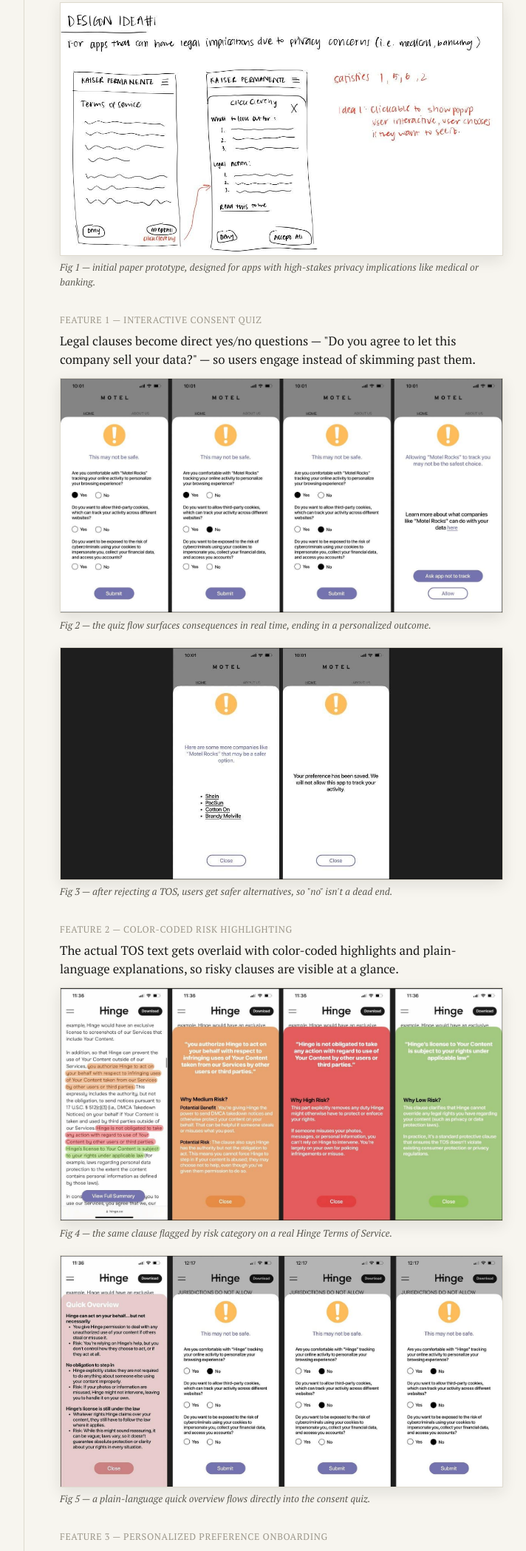
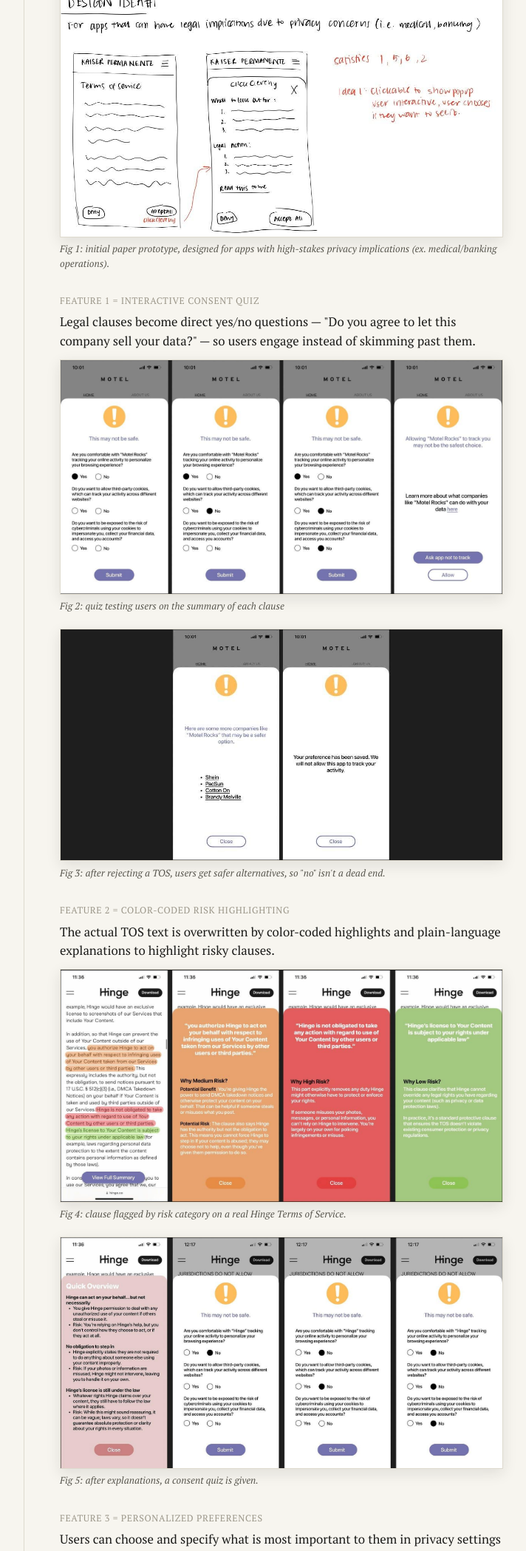
Before and after one commit to siddhi-kabadi/portfolio, a plain HTML site: page clickcleverly-walkthrough.html in a window 1280 px wide. Shown: the part 703-2800 px from the top of the page at 74% size, without its empty margins (267-979 px from the left). Drawn offline with Linux system fonts and the light colour scheme.

Commit message:
Update clickcleverly-walkthrough.html

```diff
--- a/clickcleverly-walkthrough.html
+++ b/clickcleverly-walkthrough.html
@@ -22,7 +22,7 @@
       <a class="sb-tab active" href="research.html">Research</a>
     </nav>
     <div class="sb-contact">
-      <a href="mailto:skabadi@scu.edu">skabadi [at] scu [dot] edu</a>
+      <a href="mailto:skabadi@scu.edu">siddhi_kabadi [at] brown [dot] edu</a>
       <a href="https://linkedin.com/in/siddhikabadi/" target="_blank">LinkedIn</a>
       <a href="resume.pdf" download>Resume</a>
     </div>
@@ -33,8 +33,8 @@
       <p class="walk-back"><a href="clickcleverlyindex.html" class="proj-link">← Back to project</a></p>
 
       <div class="proj-eyebrow">Santa Clara University · HCI Capstone</div>
-      <h1 class="proj-title">Click Cleverly — Design Walkthrough</h1>
-      <p class="proj-desc">Two core flows: an interactive consent quiz that turns legal clauses into plain questions, and a color-coded risk scale that flags concerning clauses in the contract itself.</p>
+      <h1 class="proj-title">Click Cleverly: Design Walkthrough</h1>
+      <p class="proj-desc">Main ideas: (1) an interactive consent quiz that turns legal clauses into plain questions, and (2) a color-coded risk scale that flags concerning clauses within the contract.</p>
       <p class="walk-medium"><a href="https://medium.com/@aimalik/click-cleverly-making-terms-of-service-crystal-clear-6fb8af7c5756" target="_blank" class="proj-link">Read the full write-up on Medium ↗</a></p>
 
       <figure class="walk-figure">
@@ -42,39 +42,39 @@
       </figure>
 
       <div class="doc-label">Where it started</div>
-      <p class="proj-desc">The earliest sketch tested a click-to-reveal popup on a live Terms of Service page — user-initiated, not intrusive. That principle carried through every version that followed.</p>
+      <p class="proj-desc">The earliest sketch tested a click-to-reveal popup on a live Terms of Service page: user-initiated & not intrusive. </p>
       <figure class="walk-figure">
         <img src="clickcleverly-mockups/mockup-7.jpg" alt="Early hand-drawn sketch of Click Cleverly design concept showing Kaiser Permanente TOS with a popup overlay">
-        <figcaption>Fig 1 — initial paper prototype, designed for apps with high-stakes privacy implications like medical or banking.</figcaption>
+        <figcaption>Fig 1:  initial paper prototype, designed for apps with high-stakes privacy implications (ex. medical/banking operations).</figcaption>
       </figure>
 
-      <div class="doc-label">Feature 1 — Interactive Consent Quiz</div>
+      <div class="doc-label">Feature 1 = Interactive Consent Quiz</div>
       <p class="proj-desc">Legal clauses become direct yes/no questions — "Do you agree to let this company sell your data?" — so users engage instead of skimming past them.</p>
       <figure class="walk-figure tight">
         <img src="clickcleverly-mockups/mockup-2.jpg" alt="Interactive quiz screens showing yes/no questions about data tracking">
-        <figcaption>Fig 2 — the quiz flow surfaces consequences in real time, ending in a personalized outcome.</figcaption>
+        <figcaption>Fig 2: quiz testing users on the summary of each clause</figcaption>
       </figure>
       <figure class="walk-figure">
         <img src="clickcleverly-mockups/mockup-3.jpg" alt="Post-quiz screens showing alternative recommendations and saved preferences">
-        <figcaption>Fig 3 — after rejecting a TOS, users get safer alternatives, so "no" isn't a dead end.</figcaption>
+        <figcaption>Fig 3: after rejecting a TOS, users get safer alternatives, so "no" isn't a dead end.</figcaption>
       </figure>
 
-      <div class="doc-label">Feature 2 — Color-Coded Risk Highlighting</div>
-      <p class="proj-desc">The actual TOS text gets overlaid with color-coded highlights and plain-language explanations, so risky clauses are visible at a glance.</p>
+      <div class="doc-label">Feature 2 = Color-Coded Risk Highlighting</div>
+      <p class="proj-desc">The actual TOS text is overwritten by color-coded highlights and plain-language explanations to highlight risky clauses.</p>
       <figure class="walk-figure tight">
         <img src="clickcleverly-mockups/mockup-4.jpg" alt="Color-coded risk highlighting overlaid on Hinge TOS with medium, high, and low risk explanations">
-        <figcaption>Fig 4 — the same clause flagged by risk category on a real Hinge Terms of Service.</figcaption>
+        <figcaption>Fig 4: clause flagged by risk category on a real Hinge Terms of Service.</figcaption>
       </figure>
       <figure class="walk-figure">
         <img src="clickcleverly-mockups/mockup-5.jpg" alt="Quick overview panel and consent quiz for Hinge TOS">
-        <figcaption>Fig 5 — a plain-language quick overview flows directly into the consent quiz.</figcaption>
+        <figcaption>Fig 5: after explanations, a consent quiz is given.</figcaption>
       </figure>
 
-      <div class="doc-label">Feature 3 — Personalized Preference Onboarding</div>
-      <p class="proj-desc">Not every clause matters equally to every user. A short onboarding lets people set their own thresholds so every summary after is tailored to what they actually care about.</p>
+      <div class="doc-label">Feature 3 = Personalized Preferences</div>
+      <p class="proj-desc">Users can choose and specify what is most important to them in privacy settings</p>
       <figure class="walk-figure last">
         <img src="clickcleverly-mockups/mockup-6.jpg" alt="Preference onboarding screens with yes/no questions about data collection and location tracking">
-        <figcaption>Fig 6 — a four-step onboarding for data collection and location-tracking preferences.</figcaption>
+        <figcaption>Fig 6: a four-step onboarding for data collection and location-tracking preferences.</figcaption>
       </figure>
 
       <p class="walk-back bottom"><a href="clickcleverlyindex.html" class="proj-link">← Back to project</a></p>
```
